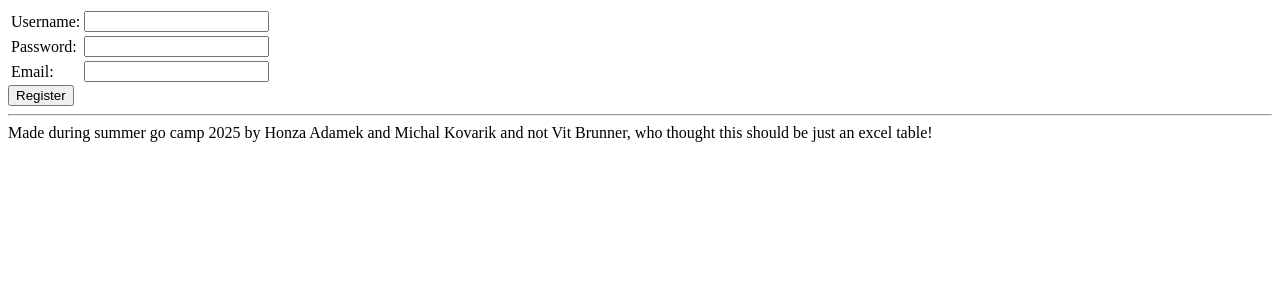
After one commit to kovarex/inventory, a PHP site: page /register.php in a window 1280 px wide. The commit adds this page. Shown: the top 300 px of the page. Run offline with PHP 8.4, Linux system fonts and the light colour scheme; data that the repository does not hold is empty; a stand-in replaces the project's code that opens the database connection.

Commit message:
register

```diff
--- /dev/null
+++ b/register.php
@@ -0,0 +1,62 @@
+<?php
+require("src/db.php");
+session_start();
+
+function tryToRegister($username, $password, $email)
+{
+  global $db;
+  if (empty($username))
+    return "Username must be specified.";
+
+  $result = query("SELECT * from im_user where im_user.username LIKE '".
+                  $db->real_escape_string($username)."'");
+
+  if ($result->num_rows != 0)
+    return "User with that name already exists!";
+
+  $result = query("SELECT * from im_user where im_user.email LIKE '".
+                  $db->real_escape_string($email)."'");
+
+  if ($result->num_rows != 0)
+    return "User with that email address already exists!";
+
+  query("INSERT INTO im_user(username, password, email)
+        values('{$db->real_escape_string($username)}',
+               '{$db->real_escape_string(password_hash($password))}',
+               '{$db->real_escape_string($email)}')", true);
+
+  $_SESSION["user"] = query("SELECT * FROM im_user where username='{$db->real_escape_string($username)}'")->fetch_assoc();
+  $_SESSION["home"] = NULL;
+  header("Location: index.php");
+  return true;
+}
+
+if (!empty($_POST["username"]))
+{
+  $error = tryToRegister($_POST["username"], $_POST["passwowrd"], $_POST["email"]);
+  if (!empty($error))
+    echo "Register error: ".$error;
+}
+
+require("src/header_internal.php");
+?>
+
+<form method="post">
+  <table>
+    <tr>
+      <td><label for="username">Username:</label></td>
+      <td><input name="username" type="text"/></td>
+    </tr>
+    <tr>
+      <td><label for="password">Password:</label></td>
+      <td><input name="password" type="password"/></td>
+    </tr>
+    <tr>
+      <td><label for="email">Email:</label></td>
+      <td><input name="email" type="email"/></td>
+    </tr>
+  </table>
+  <input type="submit" value="Register"/>
+</form>
+
+<?php require("src/footer.php"); ?>
```
Also changed, not shown: login.php (+9 -1 lines).
